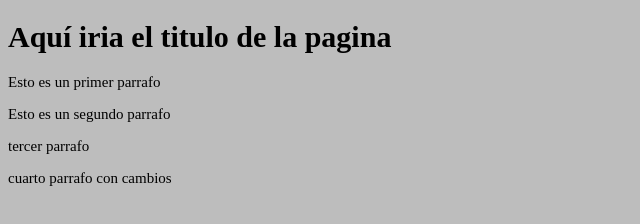
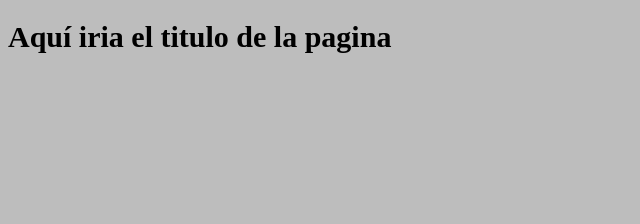
Before and after one commit to Jordi-Miravet/ProyectoWebEmpresaC, a plain HTML site: page index.html in a window 1280 px wide. Shown: the whole page, without its empty margins (0-640 px from the left). Drawn offline with Linux system fonts and the light colour scheme.

Commit message:
Elimino todo menos h1

```diff
--- a/index.html
+++ b/index.html
@@ -8,10 +8,7 @@
 </head>
 <body>
     <h1>Aquí iria el titulo de la pagina</h1>
-    <p>Esto es un primer parrafo</p>
-    <p>Esto es un segundo parrafo</p>
-    <p>tercer parrafo</p>
-    <p>cuarto parrafo con cambios</p>
+
 
 
     <script src="./js/main.js"></script>
```
